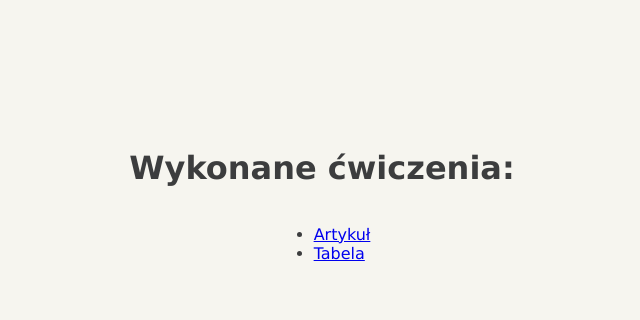
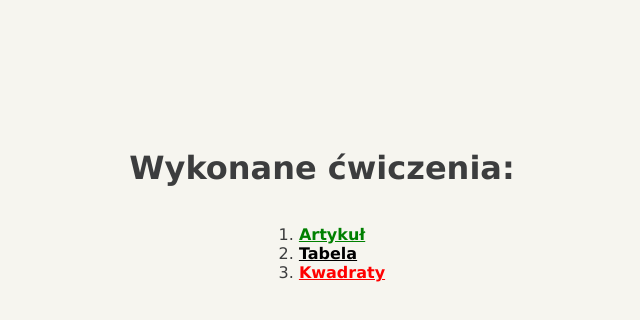
Before and after one commit to DrMagenta/WDAI_PN1830_KUDELKO, a plain HTML site: page LAB01/index.html in a window 1280 px wide. Shown: the whole page, without its empty margins (318-958 px from the left). Drawn offline with Linux system fonts and the light colour scheme.

Commit message:
Added the box divs subpage. Finished work on LAB01

```diff
--- a/LAB01/index.html
+++ b/LAB01/index.html
@@ -11,10 +11,11 @@
   <body>
     <main class="main-container">
       <h1>Wykonane ćwiczenia:</h1>
-      <ul>
-        <li><a href="article.html">Artykuł</a></li>
-        <li><a href="table.html"> Tabela</a></li>
-      </ul>
+      <ol id="main-list">
+        <li><a href="article.html" style="color: green">Artykuł</a></li>
+        <li><a href="table.html" style="color: black"> Tabela</a></li>
+        <li><a href="divs.html" style="color: red"> Kwadraty</a></li>
+      </ol>
     </main>
   </body>
 </html>
--- a/LAB01/style.css
+++ b/LAB01/style.css
@@ -19,6 +19,10 @@ body {
   align-items: center;
   align-self: center;
   padding: 15vh 7vw 15vh 7vw;
+}
+
+#main-list > li > a {
+  font-weight: bold
 }
 
 #article {
```
Also changed, not shown: LAB01/divs.html (added, +30 -0 lines), LAB01/images/amogus.png (added).
